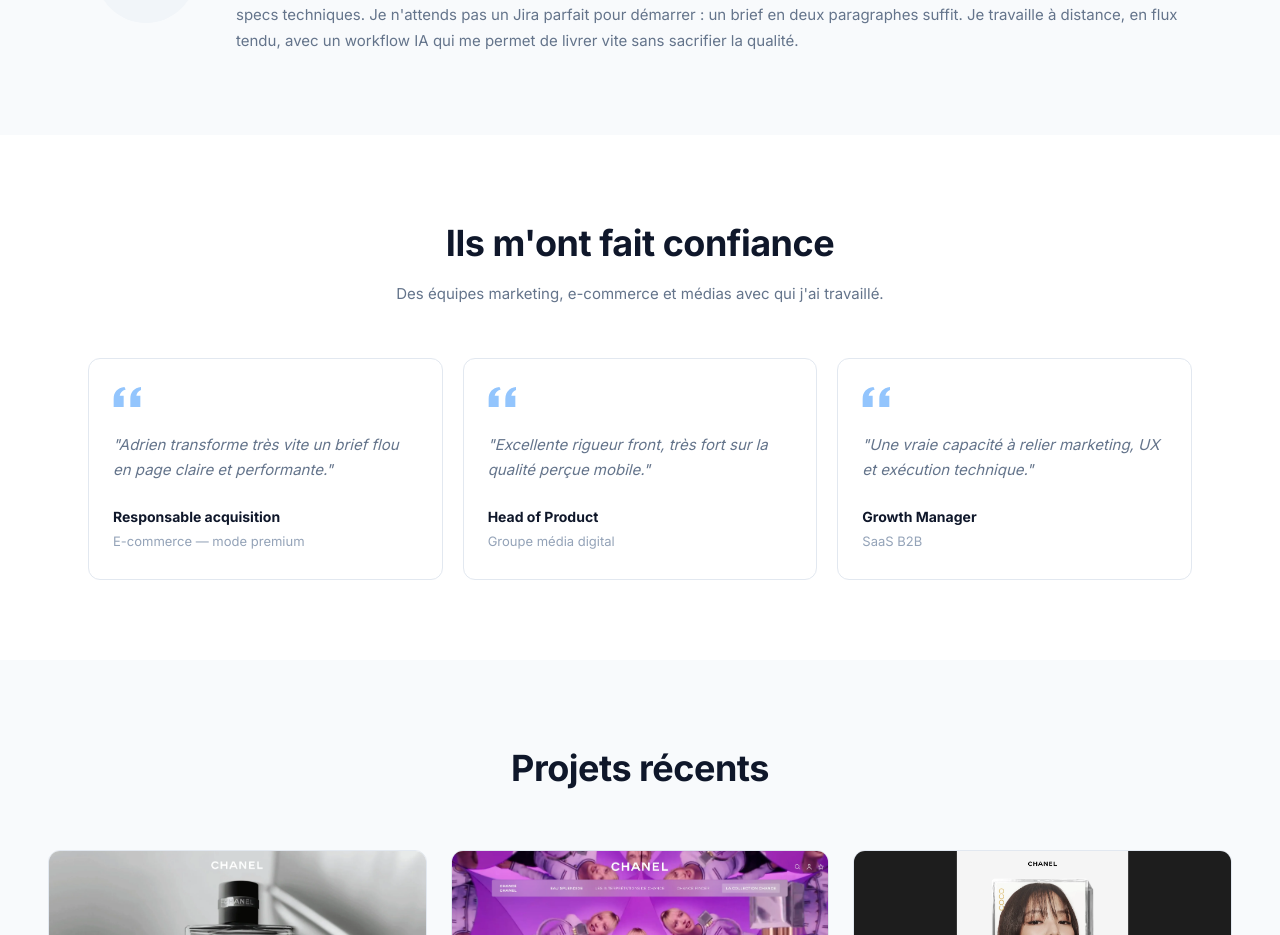
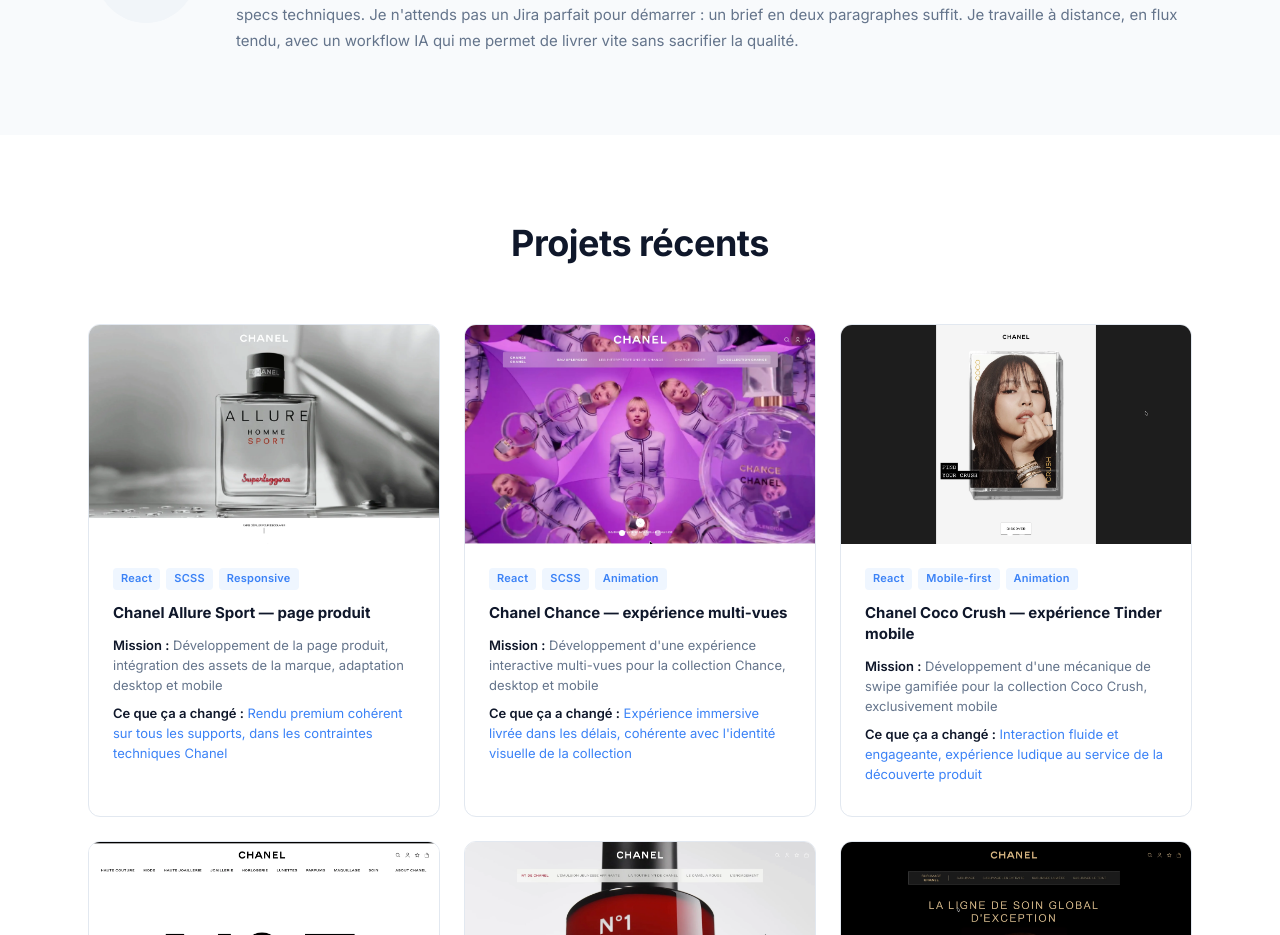
Before and after one commit to adrienvidal/portfolio-2026, a React (Vite) app: page / in a window 1280 px wide. Shown: the part 2383-3318 px from the top of the page. Built offline with nearby package versions, Linux system fonts and the light colour scheme.

Commit message:
refactor: update Projects component structure and styling

```diff
--- a/src/App.tsx
+++ b/src/App.tsx
@@ -6,7 +6,6 @@ import Clients from './components/Clients/Clients'
 import Services from './components/Services/Services'
 import Process from './components/Process/Process'
 import About from './components/About/About'
-import Testimonials from './components/Testimonials/Testimonials'
 import Projects from './components/Projects/Projects'
 import CtaFinal from './components/CtaFinal/CtaFinal'
 import Reservation from './components/Reservation/Reservation'
@@ -24,7 +23,7 @@ function Home() {
       <Services />
       <Process />
       <About />
-      <Testimonials />
+      {/* <Testimonials /> */}
       <Projects />
       <CtaFinal />
       <Reservation />
--- a/src/components/Projects/Projects.tsx
+++ b/src/components/Projects/Projects.tsx
@@ -5,8 +5,7 @@ import './Projects.scss'
 
 export default function Projects() {
   return (
-    <div className="section-bg" id="projets">
-      <div className="section-bg-inner">
+    <div className="section" id="projets">
       <h2 className="section-title">{projects.title}</h2>
       <p className="section-sub"></p>
       <div className="projects-grid">
@@ -21,6 +20,5 @@ export default function Projects() {
         </Link>
       </div>
     </div>
-    </div>
   )
 }
```
Lines whose indentation alone changed are shown as unchanged.
